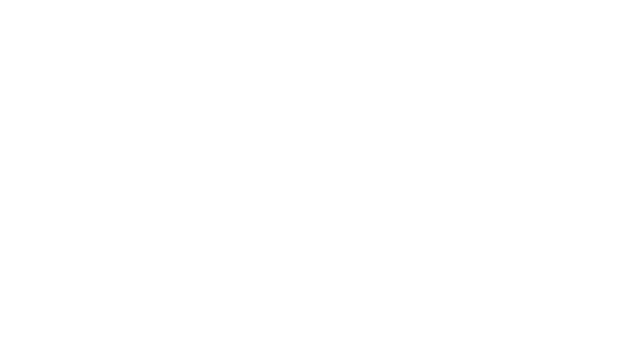
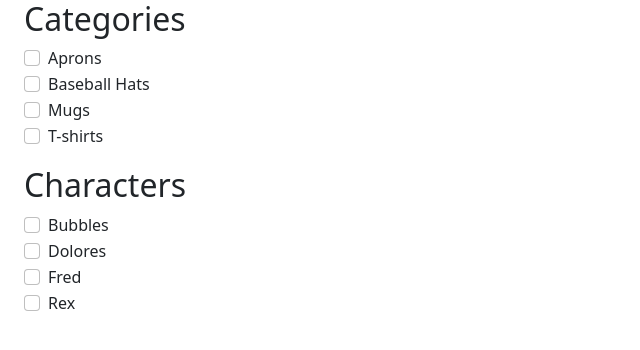
Before and after one commit to RBingham99/robot-store-fe, a React (Create React App) app: page / in a window 1280 px wide. Shown: the top 350 px of the page, without its empty margins (0-640 px from the left). Built offline with nearby package versions, Linux system fonts and the light colour scheme; no server answers.

Commit message:
trying cors

```diff
--- a/package.json
+++ b/package.json
@@ -6,13 +6,16 @@
     "@testing-library/jest-dom": "^5.16.5",
     "@testing-library/react": "^13.4.0",
     "@testing-library/user-event": "^13.5.0",
+    "bootstrap": "^5.2.3",
+    "cors": "^2.8.5",
+    "express": "^4.18.2",
     "react": "^18.2.0",
     "react-dom": "^18.2.0",
     "react-scripts": "5.0.1",
     "web-vitals": "^2.1.4"
   },
   "scripts": {
-    "start": "react-scripts start",
+    "start": "PORT=3001 react-scripts start",
     "build": "react-scripts build",
     "test": "react-scripts test",
     "eject": "react-scripts eject"
--- a/src/App.js
+++ b/src/App.js
@@ -1,15 +1,19 @@
 import './App.css';
+import 'bootstrap/dist/css/bootstrap.min.css';
+import 'bootstrap/dist/js/bootstrap.bundle.min';
+import AllProductCards from './Components/AllProductCards';
+import CategoryList from './Components/CategoryList';
 
 function App() {
   return (
-      <>
-          <div className="card-deck">
-              <productCards />
+      <div className="row">
+          <div className="col-sm-3">
+              <CategoryList />
           </div>
-          <div className="w-25">
-              <categoryList />
+          <div className="col-sm-9">
+              <AllProductCards />
           </div>
-      </>
+      </div>
   );
 }
 
--- /dev/null
+++ b/src/Components/AllProductCards/index.js
@@ -0,0 +1,36 @@
+import {useEffect, useState} from "react";
+import ProductCard from "../ProductCard"
+
+const AllProductCards = () => {
+
+    const [products, setProducts] = useState([]);
+
+    const fetchData = async () => {
+        const response = await fetch('http://localhost:3000/products');
+        console.log(response);
+
+        if (!response.ok) {
+            throw new Error('Data could not be fetched');
+        }
+
+        return await response.json();
+    }
+
+    useEffect(() => {
+        fetchData()
+            .then((productsData) => {
+                setProducts(productsData);
+            })
+            .catch((err) => {
+                console.log(err.message);
+            });
+    }, []);
+
+    return (
+        <div>
+
+        </div>
+    );
+}
+
+export default AllProductCards;
--- /dev/null
+++ b/src/Components/CategoryList/index.js
@@ -0,0 +1,52 @@
+const CategoryList = () => {
+    return <form className="form-check">
+
+        <div className="pb-3">
+            <h2>Categories</h2>
+            <div className="form-check">
+                <input className="form-check-input" id="Aprons" type="checkbox" value="true"/>
+                <label className="form-check-label" htmlFor="Aprons">Aprons</label>
+            </div>
+
+            <div className="form-check">
+                <input className="form-check-input" id="Baseball Hats" type="checkbox" value="true"/>
+                <label className="form-check-label" htmlFor="Baseball Hats">Baseball Hats</label>
+            </div>
+
+            <div className="form-check">
+                <input className="form-check-input" id="Mugs" type="checkbox" value="true"/>
+                <label className="form-check-label" htmlFor="Mugs">Mugs</label>
+            </div>
+
+            <div className="form-check">
+                <input className="form-check-input" id="T-shirts" type="checkbox" value="true"/>
+                <label className="form-check-label" htmlFor="T-shirts">T-shirts</label>
+            </div>
+        </div>
+
+        <div className="pb-3">
+            <h2>Characters</h2>
+            <div className="form-check">
+                <input className="form-check-input" id="Bubbles" type="checkbox" value="true"/>
+                <label className="form-check-label" htmlFor="Bubbles">Bubbles</label>
+            </div>
+
+            <div className="form-check">
+                <input className="form-check-input" id="Dolores" type="checkbox" value="true"/>
+                <label className="form-check-label" htmlFor="Dolores">Dolores</label>
+            </div>
+
+            <div className="form-check">
+                <input className="form-check-input" id="Fred" type="checkbox" value="true"/>
+                <label className="form-check-label" htmlFor="Fred">Fred</label>
+            </div>
+
+            <div className="form-check">
+                <input className="form-check-input" id="Rex" type="checkbox" value="true"/>
+                <label className="form-check-label" htmlFor="Rex">Rex</label>
+            </div>
+        </div>
+
+    </form>
+}
+export default CategoryList;
--- /dev/null
+++ b/src/Components/ProductCard/index.js
@@ -0,0 +1,5 @@
+const ProductCard = () => {
+    return <h1>Product</h1>
+}
+
+export default ProductCard;
```
Also changed, not shown: src/components/categoryList/index.js (deleted), src/components/productCards/index.js (deleted), 3 other files (tests, documents, lock files or other folders).
